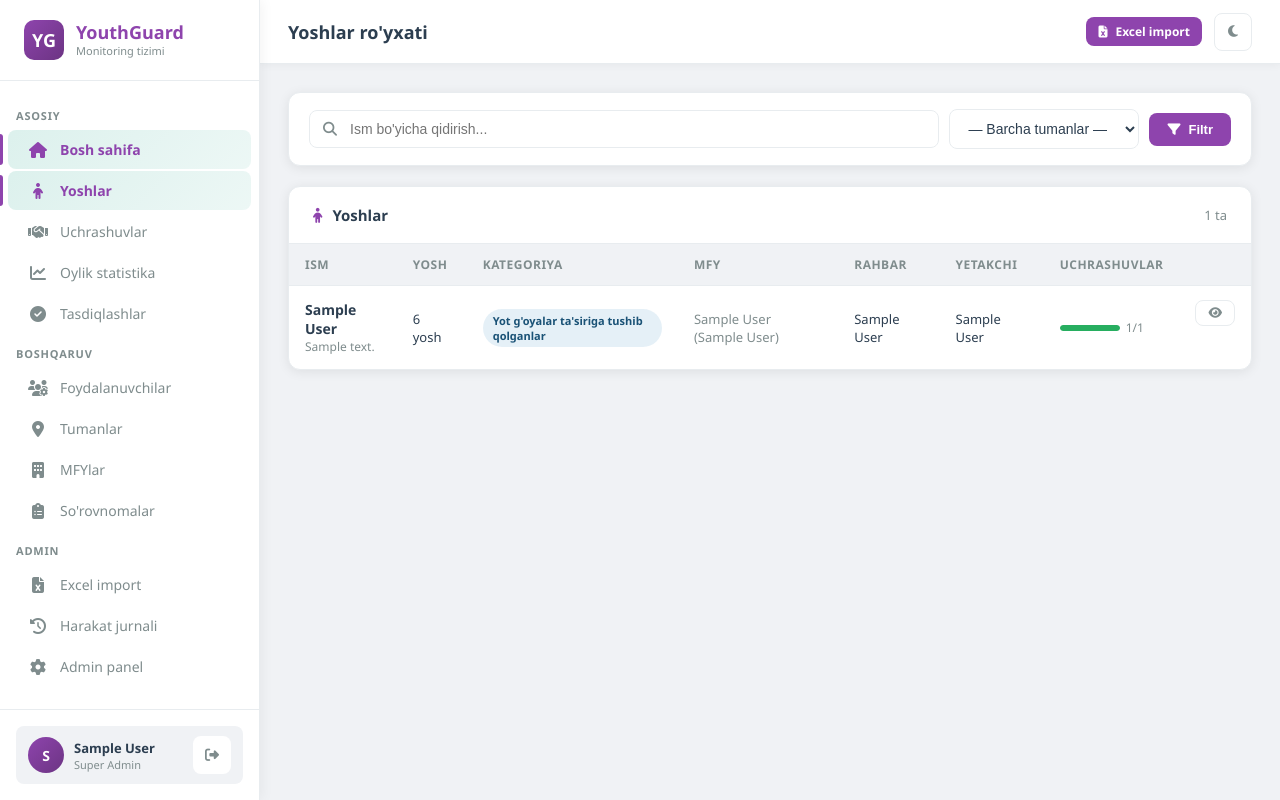
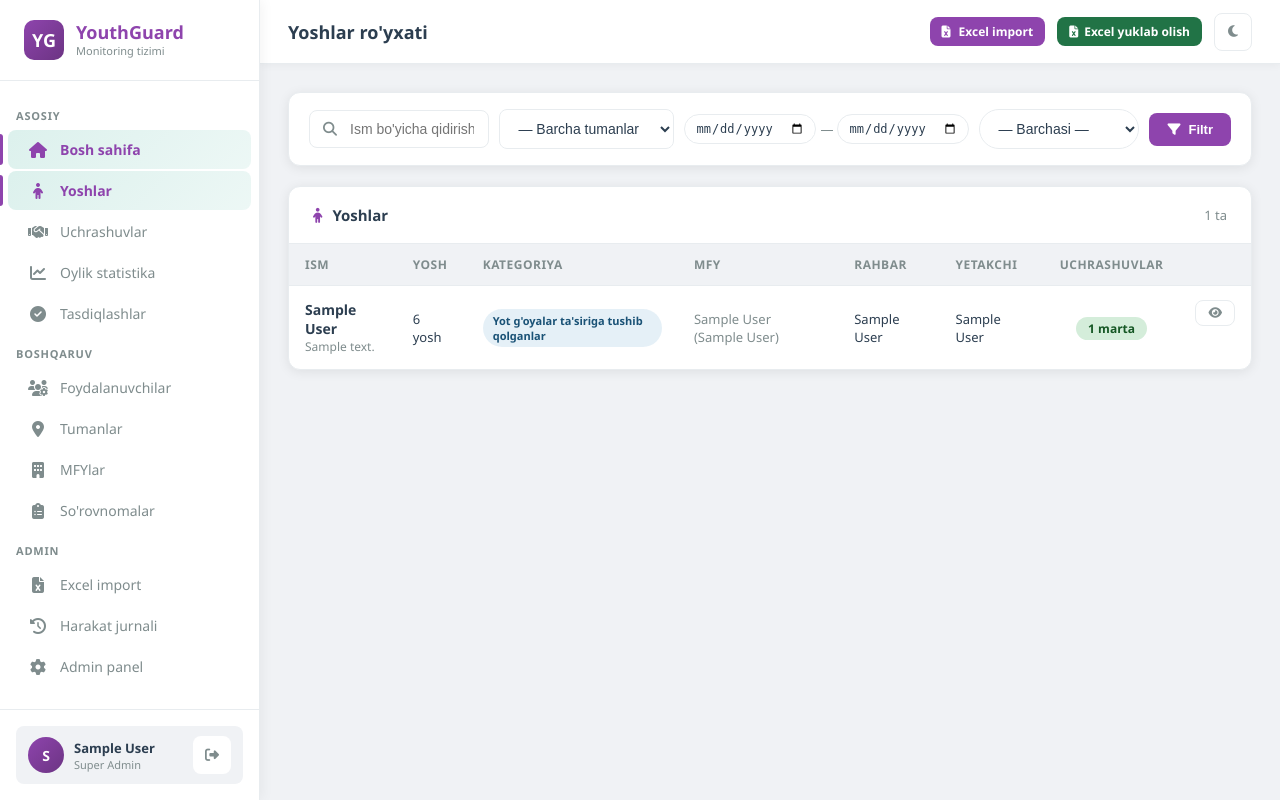
Before and after one commit to Nodirbek2000-tat/Bobur_aka_2_drf_git, a Django app: page /yoshlar/ in a window 1280 px wide. Run offline with Django 5.2, Linux system fonts and the light colour scheme; a user stored in the database is signed in; tables that the repository leaves empty hold one stand-in row (values such as "Sample post").

Commit message:
Yoshlar: sana filtri, uchrashdi/uchrashmadi filtri, Excel export

```diff
--- a/apps/youth/urls.py
+++ b/apps/youth/urls.py
@@ -5,6 +5,7 @@ app_name = 'youth'
 
 urlpatterns = [
     path('', views.youth_list, name='list'),
+    path('export/excel/', views.youth_export_excel, name='export_excel'),
     path('<int:pk>/', views.youth_detail, name='detail'),
     path('import/', views.import_excel, name='import'),
     path('import/sample/', views.sample_excel, name='sample_excel'),
--- a/apps/youth/views.py
+++ b/apps/youth/views.py
@@ -76,6 +76,56 @@ class YouthDetailAPI(generics.RetrieveAPIView):
         return qs
 
 
+def _youth_tizim_values():
+    tizim_values = set()
+    for notes in Youth.objects.filter(notes__icontains='Biriktirilgan tizim:').values_list('notes', flat=True):
+        for line in (notes or '').split('\n'):
+            line = line.strip()
+            if line.startswith('Biriktirilgan tizim:'):
+                val = line.replace('Biriktirilgan tizim:', '').strip()
+                if val:
+                    tizim_values.add(val)
+    return sorted(tizim_values)
+
+
+def _youth_filter_qs(qs, request):
+    """Barcha filtrlarni qo'llaydi va annotate qiladi."""
+    from django.db.models import Count, Q
+    search = request.GET.get('q', '')
+    tizim_filter = request.GET.get('tizim', '')
+    district_filter = request.GET.get('district', '')
+    uchrashdi_filter = request.GET.get('uchrashdi', '')
+    date_from = request.GET.get('date_from', '')
+    date_to = request.GET.get('date_to', '')
+
+    if search:
+        qs = qs.filter(full_name__icontains=search)
+    if tizim_filter:
+        qs = qs.filter(notes__icontains=f'Biriktirilgan tizim: {tizim_filter}')
+    if district_filter:
+        qs = qs.filter(organization__district_id=district_filter)
+
+    meeting_q = Q(meetings__status__in=['verified', 'force_approved'])
+    if date_from:
+        try:
+            meeting_q &= Q(meetings__date__date__gte=date_from)
+        except Exception:
+            pass
+    if date_to:
+        try:
+            meeting_q &= Q(meetings__date__date__lte=date_to)
+        except Exception:
+            pass
+    qs = qs.annotate(range_count=Count('meetings', filter=meeting_q, distinct=True))
+
+    if uchrashdi_filter == 'uchrashdi':
+        qs = qs.filter(range_count__gte=1)
+    elif uchrashdi_filter == 'uchrashmadi':
+        qs = qs.filter(range_count=0)
+
+    return qs
+
+
 @login_required
 def youth_list(request):
     user = request.user
@@ -85,16 +135,7 @@ def youth_list(request):
     elif user.role == 'yetakchi':
         qs = qs.filter(yetakchi=user)
 
-    search = request.GET.get('q', '')
-    tizim_filter = request.GET.get('tizim', '')
-    district_filter = request.GET.get('district', '')
-
-    if search:
-        qs = qs.filter(full_name__icontains=search)
-    if tizim_filter:
-        qs = qs.filter(notes__icontains=f'Biriktirilgan tizim: {tizim_filter}')
-    if district_filter:
-        qs = qs.filter(organization__district_id=district_filter)
+    qs = _youth_filter_qs(qs, request)
 
     total = qs.count()
     paginator = Paginator(qs, 20)
@@ -102,30 +143,114 @@ def youth_list(request):
 
     districts = District.objects.all() if user.is_admin else District.objects.none()
 
-    # Unique tizim qiymatlarini notes dan ajratib olish
-    tizim_values = set()
-    for notes in Youth.objects.filter(notes__icontains='Biriktirilgan tizim:').values_list('notes', flat=True):
-        for line in (notes or '').split('\n'):
-            line = line.strip()
-            if line.startswith('Biriktirilgan tizim:'):
-                val = line.replace('Biriktirilgan tizim:', '').strip()
-                if val:
-                    tizim_values.add(val)
-    tizim_values = sorted(tizim_values)
-
     from apps.surveys.models import Survey
     has_active_survey = Survey.objects.filter(is_active=True).exists()
 
     return render(request, 'youth/list.html', {
         'page': page,
-        'search': search,
+        'search': request.GET.get('q', ''),
         'total': total,
-        'tizim_filter': tizim_filter,
-        'district_filter': district_filter,
-        'tizim_values': tizim_values,
+        'tizim_filter': request.GET.get('tizim', ''),
+        'district_filter': request.GET.get('district', ''),
+        'uchrashdi_filter': request.GET.get('uchrashdi', ''),
+        'date_from': request.GET.get('date_from', ''),
+        'date_to': request.GET.get('date_to', ''),
+        'tizim_values': _youth_tizim_values(),
         'districts': districts,
         'has_active_survey': has_active_survey,
     })
+
+
+@login_required
+def youth_export_excel(request):
+    from openpyxl import Workbook
+    from openpyxl.styles import Font, PatternFill, Alignment, Border, Side
+    from openpyxl.utils import get_column_letter
+    from django.http import HttpResponse
+    from django.utils import timezone as _tz
+    import io
+
+    user = request.user
+    qs = Youth.objects.filter(is_active=True).select_related('organization', 'organization__district', 'rahbar', 'yetakchi')
+    if user.role == 'rahbar':
+        qs = qs.filter(rahbar=user)
+    elif user.role == 'yetakchi':
+        qs = qs.filter(yetakchi=user)
+
+    qs = _youth_filter_qs(qs, request)
+
+    date_from = request.GET.get('date_from', '')
+    date_to = request.GET.get('date_to', '')
+
+    wb = Workbook()
+    ws = wb.active
+    ws.title = "Yoshlar"
+
+    if date_from and date_to:
+        header_title = f"{date_from} – {date_to} oralig'ida yoshlar bilan uchrashuvlar ro'yxati"
+    elif date_from:
+        header_title = f"{date_from} dan boshlab yoshlar bilan uchrashuvlar ro'yxati"
+    elif date_to:
+        header_title = f"{date_to} gacha yoshlar bilan uchrashuvlar ro'yxati"
+    else:
+        header_title = "Yoshlar ro'yxati (barcha uchrashuvlar)"
+
+    ws.merge_cells('A1:F1')
+    title_cell = ws['A1']
+    title_cell.value = header_title
+    title_cell.font = Font(bold=True, size=13)
+    title_cell.alignment = Alignment(horizontal='center', vertical='center')
+    ws.row_dimensions[1].height = 30
+
+    thin = Side(border_style="thin", color="CCCCCC")
+    border = Border(left=thin, right=thin, top=thin, bottom=thin)
+    center = Alignment(horizontal="center", vertical="center", wrap_text=True)
+    left_al = Alignment(horizontal="left", vertical="center", wrap_text=True)
+    header_fill = PatternFill(start_color="6A0DAD", end_color="6A0DAD", fill_type="solid")
+    header_font = Font(bold=True, color="FFFFFF", size=11)
+    green_fill = PatternFill(start_color="D4EDDA", end_color="D4EDDA", fill_type="solid")
+    yellow_fill = PatternFill(start_color="FFF3CD", end_color="FFF3CD", fill_type="solid")
+    row_fills = [
+        PatternFill(start_color="F8F4FF", end_color="F8F4FF", fill_type="solid"),
+        PatternFill(start_color="FFFFFF", end_color="FFFFFF", fill_type="solid"),
+    ]
+
+    headers = ["#", "Ism", "Yosh", "Kategoriya", "MFY", "Uchrashuvlar"]
+    col_widths = [5, 35, 8, 32, 28, 16]
+    for col, (h, w) in enumerate(zip(headers, col_widths), start=1):
+        cell = ws.cell(row=2, column=col, value=h)
+        cell.fill = header_fill
+        cell.font = header_font
+        cell.alignment = center
+        cell.border = border
+        ws.column_dimensions[get_column_letter(col)].width = w
+    ws.row_dimensions[2].height = 22
+
+    for i, y in enumerate(qs, start=1):
+        row = i + 2
+        cnt = y.range_count
+        base_fill = row_fills[i % 2]
+        row_data = [i, y.full_name, f"{y.age} yosh", y.get_category_display(),
+                    str(y.organization) if y.organization else "—", f"{cnt} marta"]
+        for col, val in enumerate(row_data, start=1):
+            cell = ws.cell(row=row, column=col, value=val)
+            cell.border = border
+            cell.alignment = center if col in (1, 3, 6) else left_al
+            if col == 6:
+                cell.fill = green_fill if cnt > 0 else yellow_fill
+                cell.font = Font(bold=True, color="155724" if cnt > 0 else "856404")
+            else:
+                cell.fill = base_fill
+
+    ws.freeze_panes = "A3"
+    buf = io.BytesIO()
+    wb.save(buf)
+    buf.seek(0)
+    fname = f"yoshlar_{_tz.localtime(_tz.now()).strftime('%Y%m%d_%H%M')}.xlsx"
+    response = HttpResponse(buf.getvalue(),
+        content_type="application/vnd.openxmlformats-officedocument.spreadsheetml.sheet")
+    response["Content-Disposition"] = f'attachment; filename="{fname}"'
+    return response
 
 
 @login_required
--- a/templates/youth/list.html
+++ b/templates/youth/list.html
@@ -8,6 +8,10 @@
   <i class="fas fa-file-excel"></i> Excel import
 </a>
 {% endif %}
+<a href="/yoshlar/export/excel/?{{ request.GET.urlencode }}"
+   class="btn btn-sm" style="background:#217346;color:#fff;display:inline-flex;align-items:center;gap:6px">
+  <i class="fas fa-file-excel"></i> Excel yuklab olish
+</a>
 {% endblock %}
 
 {% block content %}
@@ -16,12 +20,12 @@
   <div class="card-body" style="padding:16px 20px">
     <form method="GET">
       <div style="display:flex;gap:10px;align-items:center;flex-wrap:wrap">
-        <div style="flex:1;min-width:200px;position:relative">
+        <div style="flex:1;min-width:180px;position:relative">
           <i class="fas fa-search" style="position:absolute;left:14px;top:50%;transform:translateY(-50%);color:var(--text-muted)"></i>
           <input type="text" name="q" value="{{ search }}" class="form-control" placeholder="Ism bo'yicha qidirish..." style="padding-left:40px">
         </div>
         {% if districts %}
-        <select name="district" class="form-control" style="width:190px">
+        <select name="district" class="form-control" style="width:175px">
           <option value="">— Barcha tumanlar —</option>
           {% for d in districts %}
           <option value="{{ d.id }}" {% if district_filter == d.id|stringformat:"s" %}selected{% endif %}>{{ d.name }}</option>
@@ -29,15 +33,31 @@
         </select>
         {% endif %}
         {% if tizim_values %}
-        <select name="tizim" class="form-control" style="width:220px">
+        <select name="tizim" class="form-control" style="width:200px">
           <option value="">— Barcha tizimlar —</option>
           {% for t in tizim_values %}
           <option value="{{ t }}" {% if tizim_filter == t %}selected{% endif %}>{{ t }}</option>
           {% endfor %}
         </select>
         {% endif %}
-        <button type="submit" class="btn btn-primary"><i class="fas fa-filter"></i> Filtr</button>
-        {% if search or tizim_filter or district_filter %}
+        <!-- Sana filtri -->
+        <div style="display:flex;align-items:center;gap:4px">
+          <input type="date" name="date_from" value="{{ date_from }}" class="form-control"
+                 style="width:132px;border-radius:20px;font-size:12px;padding:6px 10px"
+                 title="Dan">
+          <span style="color:var(--text-muted);font-size:13px">—</span>
+          <input type="date" name="date_to" value="{{ date_to }}" class="form-control"
+                 style="width:132px;border-radius:20px;font-size:12px;padding:6px 10px"
+                 title="Gacha">
+        </div>
+        <!-- Uchrashdi/Uchrashmadi -->
+        <select name="uchrashdi" class="form-control" style="width:160px;border-radius:20px">
+          <option value="">— Barchasi —</option>
+          <option value="uchrashdi" {% if uchrashdi_filter == 'uchrashdi' %}selected{% endif %}>✓ Uchrashdi</option>
+          <option value="uchrashmadi" {% if uchrashdi_filter == 'uchrashmadi' %}selected{% endif %}>— Uchrashmadi</option>
+        </select>
+        <button type="submit" class="btn btn-primary" style="white-space:nowrap"><i class="fas fa-filter"></i> Filtr</button>
+        {% if search or tizim_filter or district_filter or date_from or date_to or uchrashdi_filter %}
         <a href="?" class="btn btn-outline"><i class="fas fa-times"></i></a>
         {% endif %}
       </div>
@@ -78,15 +98,16 @@
           <td style="font-size:13px;color:var(--text-muted)">{{ y.organization|default:"—" }}</td>
           <td style="font-size:13px">{{ y.rahbar.get_full_name|default:"—" }}</td>
           <td style="font-size:13px">{{ y.yetakchi.get_full_name|default:"—" }}</td>
-          <td>
-            <div style="display:flex;align-items:center;gap:6px">
-              <div style="height:6px;width:60px;background:var(--border);border-radius:3px;overflow:hidden">
-                {% if y.total_meetings %}
-                <div style="height:100%;width:{% widthratio y.approved_meetings y.total_meetings 100 %}%;background:var(--success);border-radius:3px"></div>
-                {% endif %}
-              </div>
-              <span style="font-size:12px;color:var(--text-muted)">{{ y.approved_meetings }}/{{ y.total_meetings }}</span>
-            </div>
+          <td style="text-align:center">
+            {% if y.range_count > 0 %}
+            <span style="background:#d4edda;color:#155724;padding:3px 12px;border-radius:20px;font-size:12px;font-weight:700;white-space:nowrap">
+              {{ y.range_count }} marta
+            </span>
+            {% else %}
+            <span style="background:#fff3cd;color:#856404;padding:3px 12px;border-radius:20px;font-size:12px;font-weight:600;white-space:nowrap">
+              0 marta
+            </span>
+            {% endif %}
           </td>
           <td style="display:flex;gap:6px;align-items:center">
             <a href="/yoshlar/{{ y.id }}/" class="btn btn-outline btn-sm"><i class="fas fa-eye"></i></a>
```
